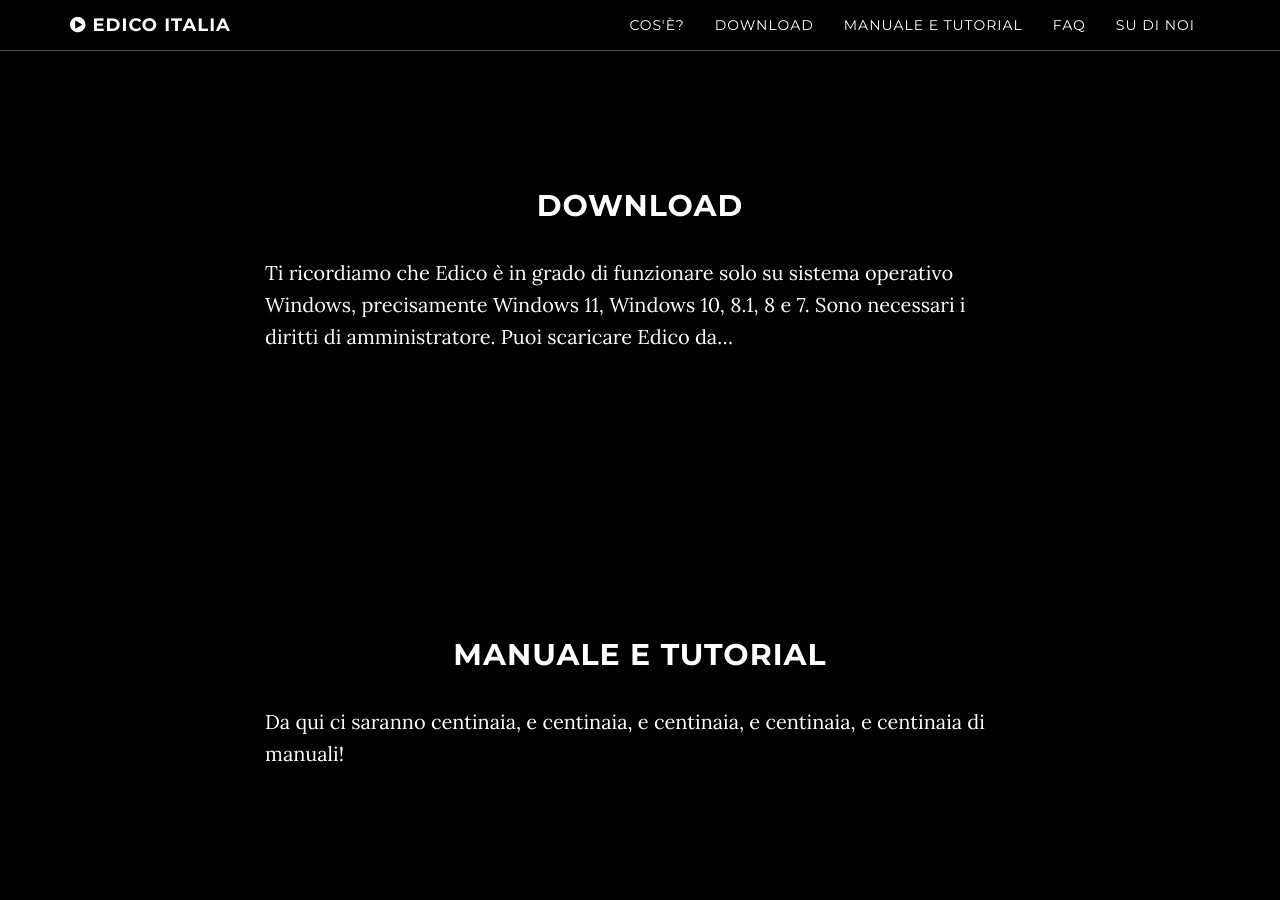
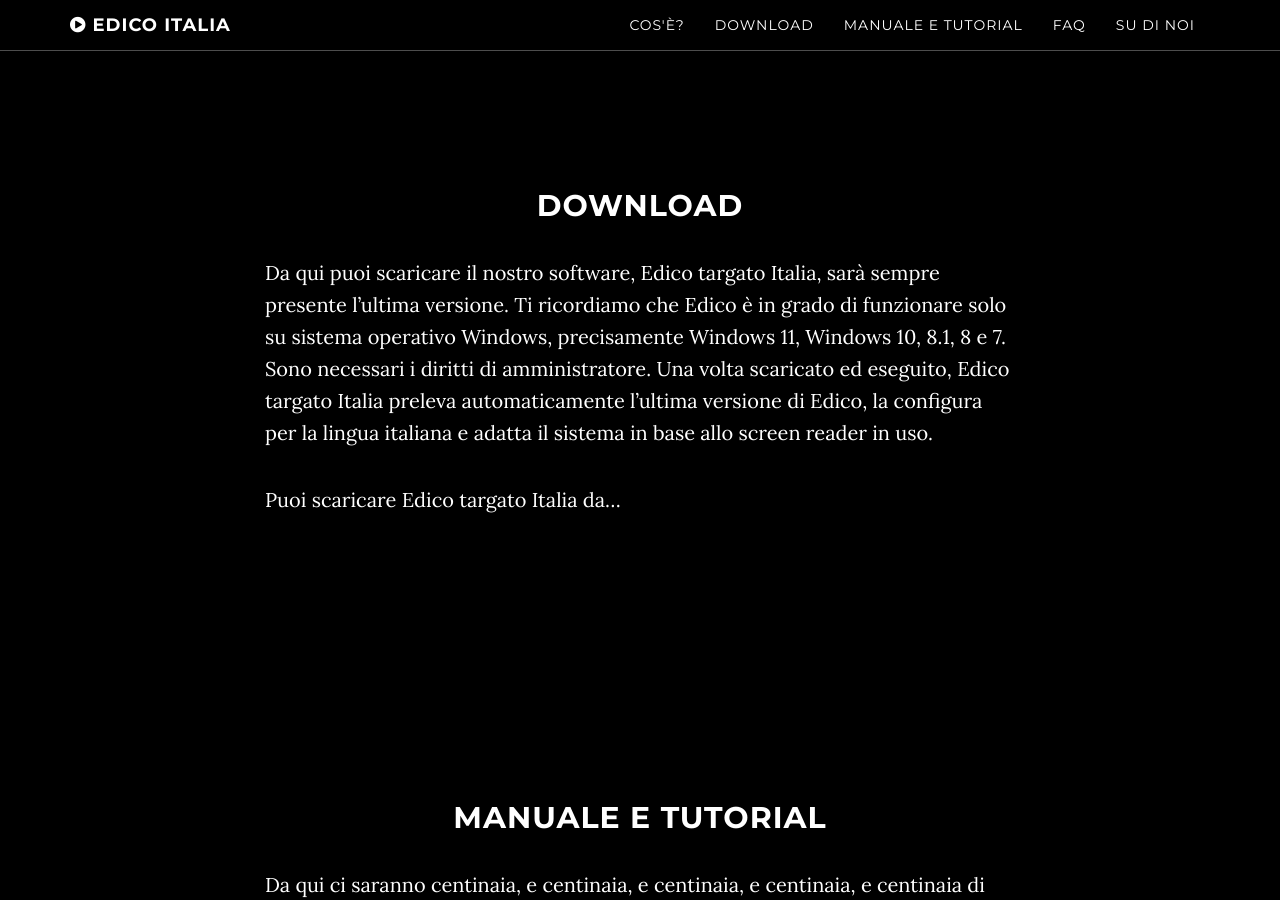
Before and after one commit to edicoitalia/edicoitalia.github.io, a Jekyll site: the page built from 01 intro.html, in a window 1280 px wide and 900 px high, scrolled down 3107 px. Built offline with Jekyll 4.4.1, drawn with Linux system fonts in a browser that asks for light colours.

Commit message:
formatting issues

```diff
--- a/01 intro.html
+++ b/01 intro.html
@@ -14,6 +14,7 @@
 - strutture didattiche per aiutare a compiere le azioni più frequenti (procedure guidate per le più comuni operazioni matematiche, semplificazione passo passo, e molto altro).
 - Immissione di simboli con diverse modalità (tramite ricerca, tramite menu e con tasti rapidi).
 
+
 ## Cos'è EdicoItalia?
 Edico Italia è un progetto opensource che mira a facilitare la gestione di Edico per gli utenti italiani.
 Si tratta di un insieme di utility e script che vanno ad aggiungere funzioni non presenti in Edico, o a modificare impostazioni che potrebbero creare delle difficoltà nel nostro paese.
--- a/02 download.html
+++ b/02 download.html
@@ -4,6 +4,10 @@
 title: Download
 ---
 ## Download
+Da qui puoi scaricare il nostro software, Edico targato Italia, sarà sempre presente l'ultima versione.
 Ti ricordiamo che Edico è in grado di funzionare solo su sistema operativo Windows, precisamente Windows 11, Windows 10, 8.1, 8 e 7.
 Sono necessari i diritti di amministratore.
-Puoi scaricare Edico da...
+Una volta scaricato ed eseguito, Edico targato Italia preleva automaticamente l'ultima versione di Edico, la configura per la lingua italiana e adatta il sistema in base allo screen reader in uso.
+
+
+Puoi scaricare Edico targato Italia da...
```
Also changed, not shown: 04 domande frequenti.html (+11 -0 lines).
